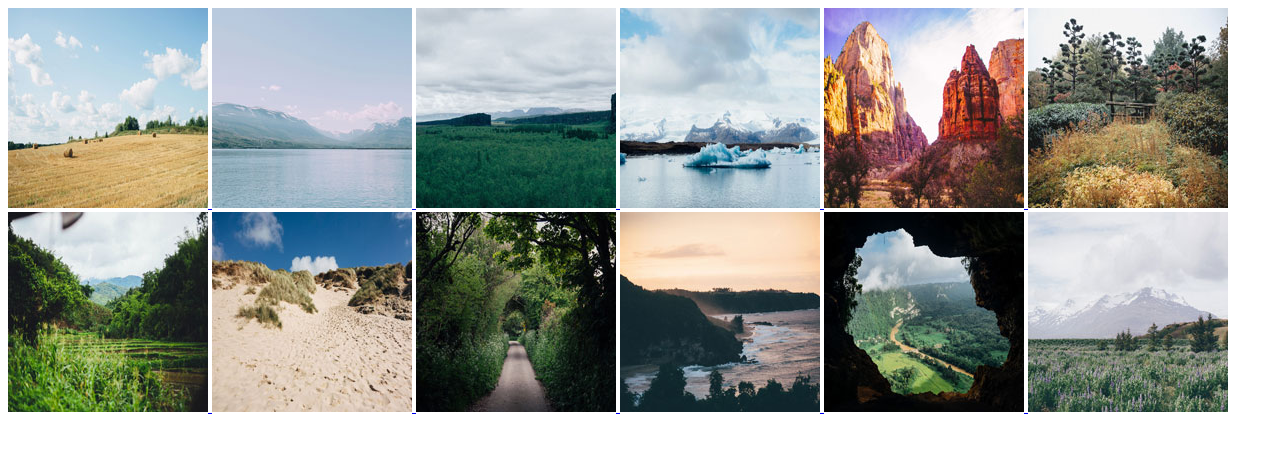
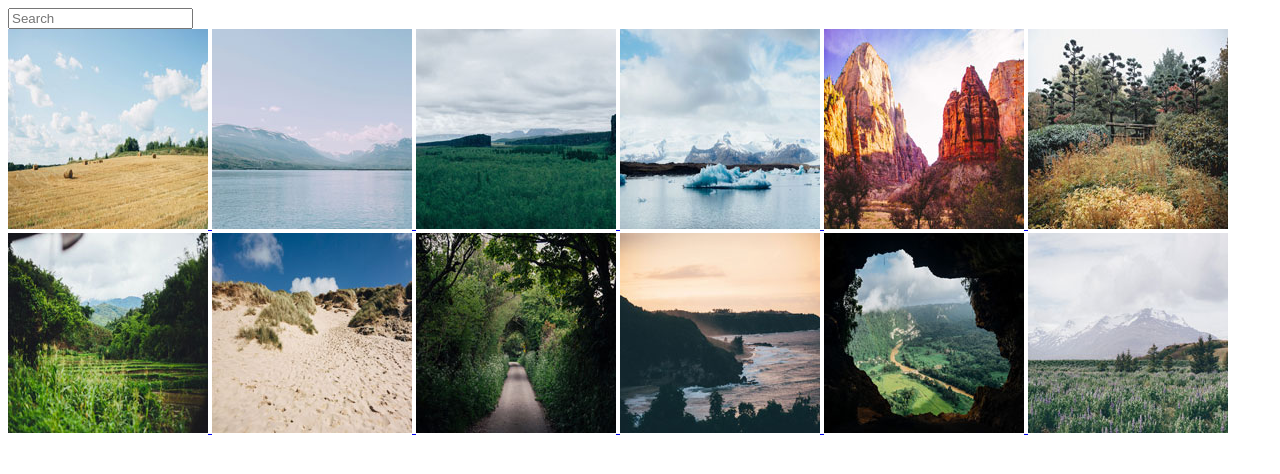
Before and after one commit to DraganaBegojev/Project-5, a plain HTML site: page index.html in a window 1280 px wide. Drawn offline with Linux system fonts and the light colour scheme.

Commit message:
search box
html

```diff
--- a/index.html
+++ b/index.html
@@ -8,6 +8,12 @@
     <title>Photo Gallery</title>
 </head>
 <body>
+
+    <header>
+        <div class="search-box">
+            <input type="text" id="imageSearch" placeholder="Search" class="image-search">
+        </div>
+    </header>
     <div class="gallery">
         <a href="photos/01.jpg" data-caption="Image caption">
             <img src="photos/thumbnails/01.jpg" alt="First image">
```
